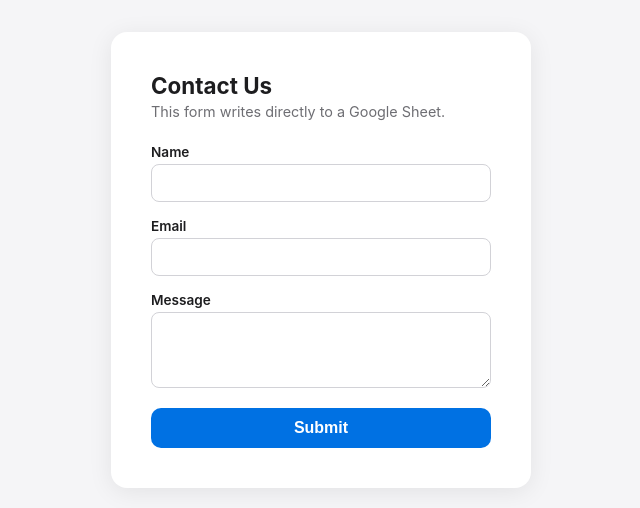
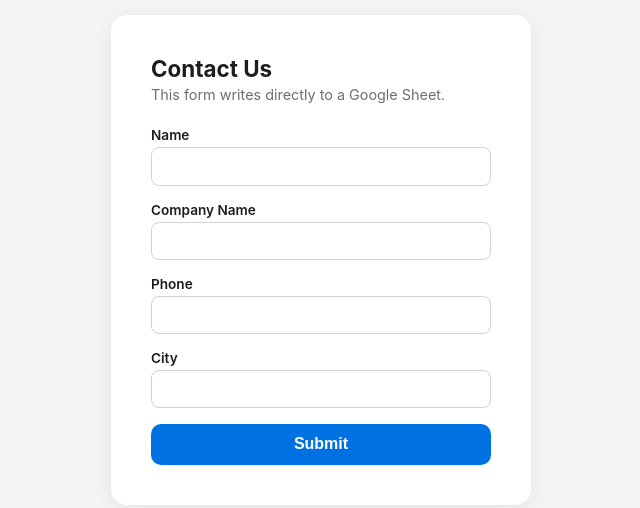
Before and after one commit to SahilBamb/FormToGoogleSheet, a website: page example.html in a window 1280 px wide. Shown: the part 140-648 px from the top of the page, without its empty margins (319-959 px from the left). Drawn offline with Linux system fonts and the light colour scheme.

Commit message:
Fixed code.gs to be more resilient

```diff
--- a/example.html
+++ b/example.html
@@ -69,13 +69,16 @@
 
     <form id="contact-form">
       <label for="name">Name</label>
-      <input type="text" id="name" name="name" required />
+      <input type="text" id="name" name="Name" required />
 
-      <label for="email">Email</label>
-      <input type="email" id="email" name="email" required />
+      <label for="company">Company Name</label>
+      <input type="text" id="company" name="Company Name" />
 
-      <label for="message">Message</label>
-      <textarea id="message" name="message" rows="3" required></textarea>
+      <label for="phone">Phone</label>
+      <input type="tel" id="phone" name="Phone" required />
+
+      <label for="city">City</label>
+      <input type="text" id="city" name="City" />
 
       <button type="submit" id="submit-btn">Submit</button>
     </form>
@@ -87,7 +90,7 @@
   <script src="form-to-sheet.js"></script>
   <script>
     // 2. Point it at your deployed Apps Script URL
-    FormToSheet.init("YOUR_APPS_SCRIPT_URL_HERE");
+    FormToSheet.init("https://script.google.com/macros/...");
 
     // 3. Bind the form — that's it!
     FormToSheet.bind("#contact-form", {
--- a/form-to-sheet.js
+++ b/form-to-sheet.js
@@ -48,18 +48,14 @@
     _ensureInit();
     var body = Array.isArray(data) ? { rows: data } : data;
 
+    // Google Apps Script redirects (302) to script.googleusercontent.com which
+    // returns proper CORS headers, so default cors mode works and lets us read
+    // the response for real error reporting.
     return fetch(_url, {
       method: "POST",
-      mode: "no-cors",
-      headers: { "Content-Type": "text/plain" },
       body: JSON.stringify(body),
+      redirect: "follow",
     }).then(function (res) {
-      // Google Apps Script redirects and returns opaque responses in no-cors
-      // mode, so we can't reliably read the body. If the fetch didn't throw,
-      // the request was accepted.
-      if (res.type === "opaque") {
-        return { status: "ok", note: "opaque response (no-cors mode)" };
-      }
       return res.json();
     });
   }
```
Also changed, not shown: index.mjs (+2 -8 lines), 1 other file.
